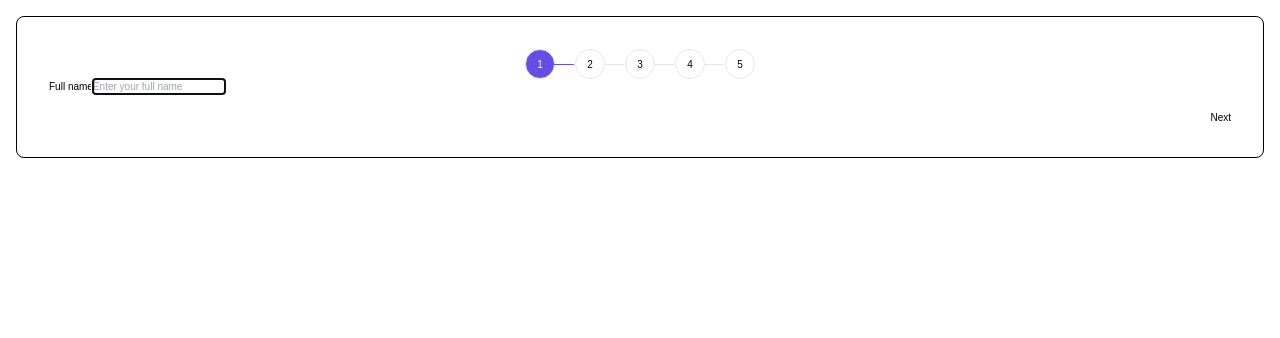
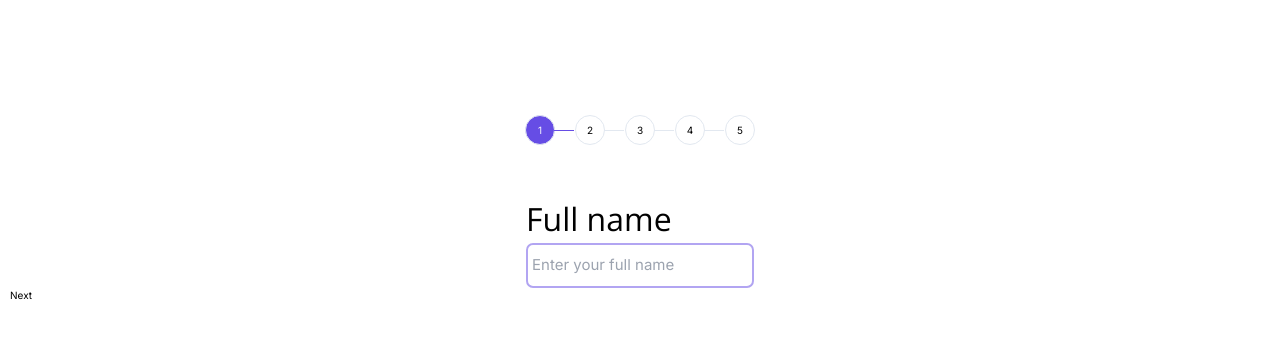
Before and after one commit to DarynaBb/tenant-form-app, a React (Vite) app: page /form in a window 1280 px wide. Shown: the top 338 px of the page. Built offline with nearby package versions, Linux system fonts and the light colour scheme; what google-libphonenumber would draw is missing.

Commit message:
name-, email-, number- and salary form styled

```diff
--- a/src/components/EmailForm.tsx
+++ b/src/components/EmailForm.tsx
@@ -1,3 +1,5 @@
+import FormWrapper from "./FormWrapper"
+
 type UserData = {
     email: string
 }
@@ -8,10 +10,17 @@ type EmailFormProps = UserData & {
 
 function EmailForm({email, updateFields}:EmailFormProps) {
   return (
-    <div>
-        <label htmlFor="">Email</label>
-        <input autoFocus required type="text" placeholder="Enter your email" value={email} onChange={e => updateFields({email: e.target.value})}/>
-    </div>
+    <FormWrapper title="Email">
+      <input
+      className="outline-primary-pale border-[1px] rounded-[6px] border-slate-200 py-[10px] text-[1.5em] p-[5px]"
+      autoFocus
+      required
+      type="email"
+      placeholder="Enter your email"
+      value={email}
+      onChange={e => updateFields({email: e.target.value})}/>
+    </FormWrapper>
+
   )
 }
 
--- /dev/null
+++ b/src/components/FormWrapper.tsx
@@ -0,0 +1,20 @@
+import { ReactNode } from "react"
+
+type FormWrapperProps = {
+    title: string
+    children: ReactNode
+}
+
+function FormWrapper({title, children}:FormWrapperProps) {
+  return (
+        <div className="flex flex-col mt-[50px] w-[50%] items-center">
+            <div className="flex flex-col items-start">
+                <h2 className=" text-[2rem] open-sans">{title}</h2>
+                {children}
+            </div>
+
+         </div>
+  )
+}
+
+export default FormWrapper
--- a/src/components/NameForm.tsx
+++ b/src/components/NameForm.tsx
@@ -1,3 +1,5 @@
+import FormWrapper from "./FormWrapper"
+
 type UserData = {
     fullName: string
 }
@@ -8,10 +10,19 @@ type NameFormProps = UserData & {
 
 function NameForm({fullName, updateFields}: NameFormProps) {
   return (
-    <div>
-        <label htmlFor="">Full name</label>
-        <input autoFocus required type="text" placeholder="Enter your full name" value={fullName} onChange={e => updateFields({fullName: e.target.value})}/>
-    </div>
+    <FormWrapper title="Full name">
+      <input
+          className="outline-primary-pale border-[1px] rounded-[6px] border-slate-200 py-[10px] text-[1.5em] p-[5px]"
+          autoFocus
+          required
+          type="text"
+          placeholder="Enter your full name"
+          value={fullName}
+          onChange={e => updateFields({fullName: e.target.value})}/>
+    </FormWrapper>
+
+
+
   )
 }
 
--- a/src/components/NumberForm.tsx
+++ b/src/components/NumberForm.tsx
@@ -3,6 +3,7 @@ import 'react-international-phone/style.css';
 import { PhoneNumberUtil } from 'google-libphonenumber';
 import { useContext, useEffect } from 'react';
 import { FormsContext } from '../context/FormsContext';
+import FormWrapper from './FormWrapper';
 
 
 type UserData = {
@@ -39,9 +40,11 @@ function NumberForm({phone, updateFields}: NumberFormProps) {
 
   return (
     <>
-        <p>Phone number</p>
-        <PhoneInput required defaultCountry="de" disableDialCodePrefill={true} placeholder="Enter your phone number" value={phone} onChange={(value) => updateFields({ phone: value })}/>
-        {!isNumberValid && <div style={{ color: 'red' }}>Phone is not valid</div>}
+        <FormWrapper title="Phone">
+          <PhoneInput className='outline-primary-pale' required defaultCountry="de" disableDialCodePrefill={true} placeholder="Enter your phone number" value={phone} onChange={(value) => updateFields({ phone: value })}/>
+          {!isNumberValid && <div className='mt-[10px] text-red-500'>Phone is not valid</div>}
+        </FormWrapper>
+
     </>
   )
 }
--- a/src/components/SalaryForm.tsx
+++ b/src/components/SalaryForm.tsx
@@ -1,3 +1,5 @@
+import FormWrapper from "./FormWrapper"
+
 type UserData = {
     salary: string
 }
@@ -8,29 +10,31 @@ type SalaryFormProps = UserData & {
 
 function SalaryForm({salary, updateFields}:SalaryFormProps) {
   return (
-    <fieldset>
-        <legend>Salary (per month, EUR):</legend>
-        <div>
+    <FormWrapper title="Salary">
+        <fieldset className="flex flex-col gap-5 mt-[20px]">
+            <div className="flex gap-4">
                 <input type="radio" value="0-1000" checked={salary === "0-1000"} onChange={e => updateFields({salary: e.target.value})} />
-            <label htmlFor="">0 - 1.000</label>
+                <label className="text-[1.6em]" htmlFor="">0 - 1.000</label>
             </div>
-        <div>
+            <div className="flex gap-4">
                 <input type="radio" value="1000-2000" checked={salary === "1000-2000"} onChange={e => updateFields({salary: e.target.value})} />
-            <label htmlFor="">1.000 - 2.000</label>
+                <label className="text-[1.6em]" htmlFor="">1.000 - 2.000</label>
             </div>
-        <div>
+            <div className="flex gap-4">
                 <input type="radio" value="2000-3000" checked={salary === "2000-3000"} onChange={e => updateFields({salary: e.target.value})}/>
-            <label htmlFor="">2.000 - 3.000</label>
+                <label className="text-[1.6em]" htmlFor="">2.000 - 3.000</label>
             </div>
-        <div>
+            <div className="flex gap-4">
                 <input type="radio" value="3000-4000" checked={salary === "3000-4000"} onChange={e => updateFields({salary: e.target.value})}/>
-            <label htmlFor="">3.000 - 4.000</label>
+                <label className="text-[1.6em]" htmlFor="">3.000 - 4.000</label>
             </div>
-        <div>
-        <input type="radio" value="More than 4000" checked={salary === "More than 4000"} onChange={e => updateFields({salary: e.target.value})}/>
-            <label htmlFor="">More than 4.000</label>
+            <div className="flex gap-4">
+                <input type="radio" value="more than 4000" checked={salary === "more than 4000"} onChange={e => updateFields({salary: e.target.value})}/>
+                <label className="text-[1.6em]" htmlFor="">more than 4.000</label>
             </div>
         </fieldset>
+    </FormWrapper>
+
   )
 }
 
--- a/src/components/Summary.tsx
+++ b/src/components/Summary.tsx
@@ -26,7 +26,7 @@ function Summary({fullName, email, phone, salary, updateFields}: SummaryDataProp
   }
 
   return (
-    <section>
+    <section className="">
       <p>Check your information:</p>
       {isEditing ?
         <NameForm fullName={fullName} updateFields={updateFields} />
--- a/src/index.css
+++ b/src/index.css
@@ -29,8 +29,14 @@ ul {
 }
 
 .bg-transition {
-  transition: background-color 1s linear;
+  transition: background-color 0.7s linear;
 }
+
+input[type='radio'] {
+  accent-color: #664DE5;
+}
+
+
 
 @layer utilities {
   .max-container {
--- a/src/pages/Form.tsx
+++ b/src/pages/Form.tsx
@@ -80,29 +80,23 @@ function Form() {
       }
 
   return (
-    <div style={{
-        position: "relative",
-        background: "white",
-        border: "1px solid black",
-        padding: "2rem",
-        margin: "1rem",
-        borderRadius: ".5rem",
-        fontFamily: "Arial"
-       }}>
-          <form className={isFinished ? "hidden" : "block"} onSubmit={onSubmit} action="">
+    <section className="max-container padding-container">
+        <form className={`${isFinished ? "hidden" : "block"} mt-[100px]`} onSubmit={onSubmit} action="">
             <div>
                 <ProgressBar steps={steps} currentStepIndex={currentStepIndex} />
             </div>
-            {step}
-            <div style={{ marginTop: "1rem", display: "flex", gap: ".5rem", justifyContent: "flex-end" }}>
+            <div className="flex justify-center">
+                {step}
+            </div>
+            <div className="flex gap-5">
                 {!isFirstStep && <button type="button" onClick={back}>Back</button>}
                 <button type="submit">{isLastStep ? "Finish" : "Next"}</button>
             </div>
         </form>
-      <div className={isFinished ? "block" : "hidden"}>
+        <div className={isFinished ? "block" : "hidden"}>
             <SuccesWindow />
         </div>
-   </div>
+   </section>
   )
 }
 
--- a/src/pages/Home.tsx
+++ b/src/pages/Home.tsx
@@ -4,7 +4,6 @@ function Home() {
   return (
     <section className='max-container padding-container flex h-screen'>
       <div className='basis-1/2 flex flex-col justify-center text-[1.8em] gap-5 p-[2em]'>
-        {/* <p className='text-gray-700'>Discover hassle-free apartment booking through our user-friendly platform. </p> */}
         <p className='text-gray-700'>Simply <strong>enter</strong> your details, <strong>review</strong> your information, and <strong>complete</strong> your booking — all seamlessly integrated for your convenience.</p>
         <div>
         <p className='text-gray-700'><strong>Ready to find your perfect apartment?</strong></p>
@@ -12,7 +11,7 @@ function Home() {
         </div>
       </div>
       <div className='bg-primary basis-1/2 flex items-center'>
-        <h1 className='text-slate-50 opens-sans font-bold text-[3em] p-[2em]'>Welcome to Buena's Apartment Booking Service</h1>
+        <h1 className='uppercase text-slate-50 opens-sans font-bold text-[3em] p-[2em]'>Welcome to Buena's Apartment Booking Service</h1>
       </div>
 
     </section>
--- a/tailwind.config.js
+++ b/tailwind.config.js
@@ -7,7 +7,8 @@ export default {
   theme: {
     extend: {
       colors: {
-        primary: "#664DE5"
+        primary: "#664DE5",
+        "primary-pale": "#664de580"
       }
     },
   },
```
Lines whose indentation alone changed are shown as unchanged.
